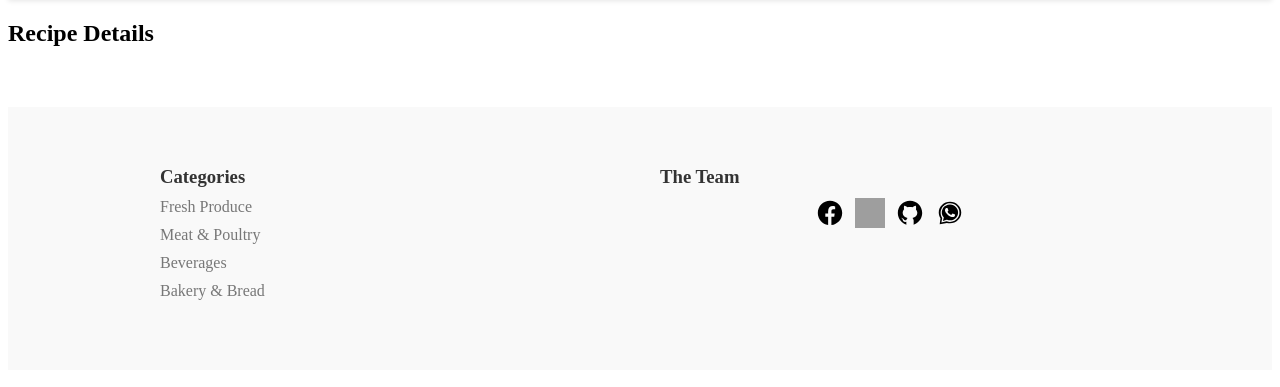
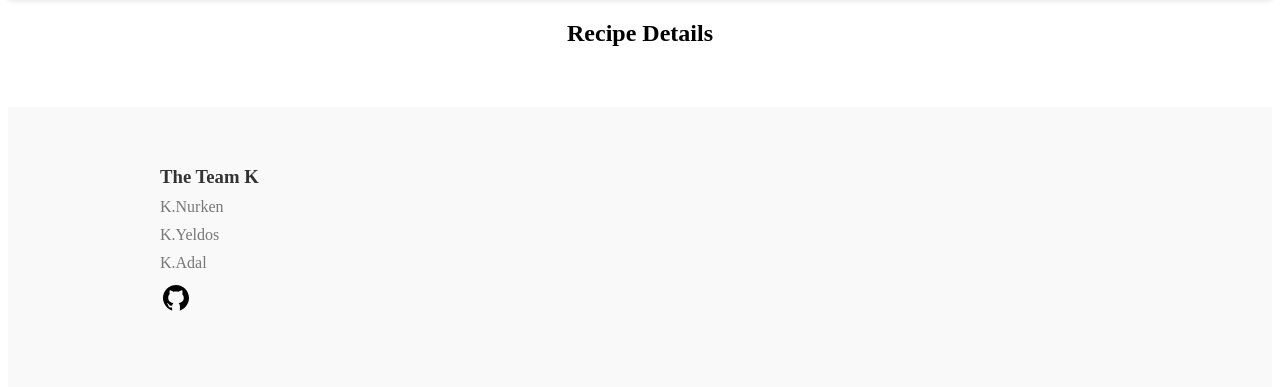
Before and after one commit to nurken64/NAshop, a Flask app: page /recipe in a window 1280 px wide. Shown: the part 75-462 px from the top of the page. Run offline with Flask 3, Linux system fonts and the light colour scheme; a user stored in the database is signed in; data comes from the database, SQL or seed files in the repository; data that the repository does not hold is empty; parts of the project's set-up code (start-up, migrations or seed data) failed here and were passed over; grey boxes are pictures that could not be loaded.

Commit message:
Update recipe.html

```diff
--- a/templates/recipe.html
+++ b/templates/recipe.html
@@ -48,29 +48,26 @@
     </div>
   </header>
     <section class="recipe-details">
-        <h2>Recipe Details</h2>
+        <h2 style="text-align: center;">Recipe Details</h2>
         <div id="recipe-container"></div>
     </section>
     <footer>
       <div class="container">
         <div class="footer-columns">
           <div class="footer-column">
-            <h3>Categories</h3>
-            <ul>
-              <li><a href="#">Fresh Produce</a></li>
-              <li><a href="#">Meat & Poultry</a></li>
-              <li><a href="#">Beverages</a></li>
-              <li><a href="#">Bakery & Bread </a></li>
-            </ul>
-          </div>
-          <div class="footer-column">
-              <h3>The Team</h3>
-              <ul class="social-media-icons">
-                <li><a href="https://web.facebook.com/"><img src="{{ url_for('static', filename='images/facebook.svg') }}" alt="facebook"></a></li>
-                <li><a href="https://twitter.com/"><img src="{{ url_for('static', filename='images/twitter.svg') }}" alt="twitter"></a></li>
-                <li><a href="https://github.com/"><img src="{{ url_for('static', filename='images/github.svg') }}" alt="github"></a></li>
-                <li><a href="https://wa.me/"><img src="{{ url_for('static', filename='images/whatsapp.svg') }}" alt="whatsapp"></a></li>
-              </ul>
+					<h3>The Team K</h3>
+					<ul>
+						<li><a href="https://www.instagram.com/tlemissov_?igsh=MTFtMW9oZWNuOGFydA==" target="_blank">K.Nurken</a></li>
+						<li><a href="https://www.instagram.com/mfkulthere?igsh=cTd6YnAyN2NjOGpp==" target="_blank">K.Yeldos</a></li>
+						<li><a href="https://www.instagram.com/adalinio?igsh=Y2psMngxYW5pc3hq==" target="_blank">K.Adal</a></li>
+					</ul>
+	<ul class="social-media-icons" style="display: flex; justify-content: flex-start; padding: 0; margin: 0; list-style: none;">
+    <li style="margin-left: 0;">
+        <a href="https://github.com/" target="_blank">
+            <img src="{{ url_for('static', filename='images/github.svg') }}" alt="github" style="width: 32px; height: 32px; margin: 0;">
+        </a>
+    </li>
+    </ul>
           </div>
         </div>
       </div>
```
